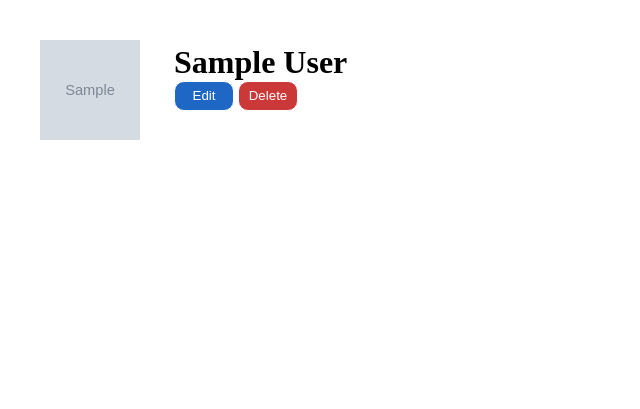
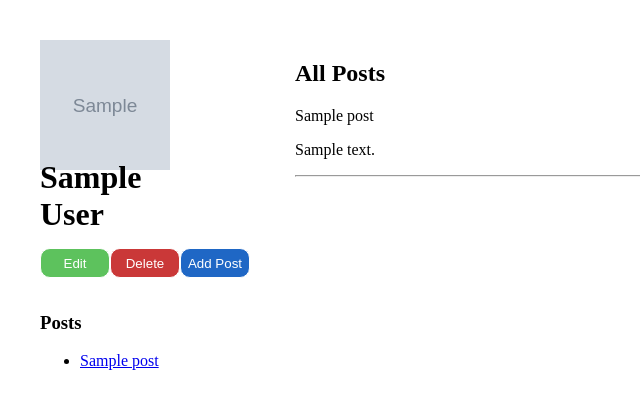
Before and after one commit to erichard413/Blogly, a Flask app: page /users/1 in a window 1280 px wide. Shown: the part 48-457 px from the top of the page, without its empty margins (0-640 px from the left). Run offline with Flask 2, Linux system fonts and the light colour scheme; tables that the repository leaves empty hold one stand-in row (values such as "Sample post"); grey boxes marked "Sample" are stand-in pictures.

Commit message:
pushing update for part-2

```diff
--- a/app.py
+++ b/app.py
@@ -1,8 +1,10 @@
 """Blogly application."""
+
+
 
 from flask import Flask, render_template, redirect, request
 from flask_debugtoolbar import DebugToolbarExtension
-from models import db, connect_db, User
+from models import db, connect_db, User, Post, get_posts_by_id, get_post
 
 app = Flask(__name__)
 app.config['SQLALCHEMY_DATABASE_URI'] = 'postgresql:///blogly'
@@ -30,7 +32,8 @@ def list_users():
 def user_information(user_id):
     """detail of user"""
     user = User.query.get_or_404(user_id)
-    return render_template("user.html", user=user)
+    post = get_posts_by_id(user_id)
+    return render_template("user.html", user=user, post=post)
 
 @app.route("/users/new")
 def add_user():
@@ -81,3 +84,69 @@ def edit_user(user_id):
     db.session.add(user)
     db.session.commit()
     return redirect(f'/users/{user.id}')
+
+@app.route("/users/<int:user_id>/posts/new")
+def add_post_form(user_id):
+    """add post form"""
+    user = User.query.get_or_404(user_id)
+    return render_template("addpost.html", user=user)
+
+@app.route("/users/<int:user_id>/posts/new", methods=["POST"])
+def create_post(user_id):
+    """add post form"""
+    title = request.form["title"]
+    content = request.form["content"]
+    new_post = Post(title=title, content=content, user_id=user_id)
+    db.session.add(new_post)
+    db.session.commit()
+    return redirect(f"/users/{user_id}")
+
+@app.route("/posts/<int:post_id>")
+def show_posts(post_id):
+    post = Post.query.get(post_id)
+    user_id = post.user_id
+    user = User.query.get(user_id)
+    return render_template("post.html", post=post, user=user)
+
+@app.route("/posts/<int:post_id>/edit")
+def edit_post(post_id):
+    post = Post.query.get(post_id)
+    return render_template("editpost.html", post=post)
+
+@app.route("/posts/<int:post_id>/edit", methods=["POST"])
+def update_post(post_id):
+    """add post form"""
+    post = Post.query.get(post_id)
+    user_id = post.user_id
+    post.title = request.form["title"]
+    post.content = request.form["content"]
+    db.session.add(post)
+    db.session.commit()
+    return redirect(f"/posts/{post_id}")
+
+@app.route("/posts/<int:post_id>/delete", methods=["POST"])
+def delete_post(post_id):
+    """delete post from id"""
+    post = Post.query.get(post_id)
+    user_id = post.user_id
+    Post.query.filter_by(id=post_id).delete()
+    db.session.commit()
+    return redirect(f'/users/{user_id}')
+
+
+# Add Post Routes
+# GET /users/[user-id]/posts/new
+# Show form to add a post for that user.
+# POST /users/[user-id]/posts/new
+# Handle add form; add post and redirect to the user detail page.
+# GET /posts/[post-id]
+# Show a post.
+
+# Show buttons to edit and delete the post.
+
+# GET /posts/[post-id]/edit
+# Show form to edit a post, and to cancel (back to user page).
+# POST /posts/[post-id]/edit
+# Handle editing of a post. Redirect back to the post view.
+# POST /posts/[post-id]/delete
+# Delete the post.
--- a/models.py
+++ b/models.py
@@ -1,6 +1,7 @@
 """Models for Blogly."""
-
+import datetime
 from flask_sqlalchemy import SQLAlchemy
+from sqlalchemy import DateTime
 
 db = SQLAlchemy()
 
@@ -21,6 +22,10 @@ class User(db.Model):
                     nullable=False)
     last_name = db.Column(db.String(15), nullable=False)
     image_url = db.Column(db.String, default="/static/images/defaultpic.png")
+    def __repr__(self):
+        """Representation output"""
+        return f"<Post {self.first_name} {self.last_name} {self.img_url}>"
+
 
     @property
     def full_name(self):
@@ -32,3 +37,29 @@ class User(db.Model):
         """gets full name"""
         u = self
         return f"{u.first_name} {u.last_name}"
+
+class Post(db.Model):
+    """Post model"""
+    __tablename__ = "posts"
+
+    id = db.Column(db.Integer,
+                    primary_key=True,
+                    autoincrement=True)
+    title = db.Column(db.String(50),
+                    nullable=False)
+    content = db.Column(db.String(1000),
+                    nullable=False)
+    created_at = db.Column(db.DateTime, default=datetime.datetime.utcnow)
+    user_id = db.Column(db.Integer, db.ForeignKey('users.id'))
+    user = db.relationship('User', backref='posts')
+    def __repr__(self):
+        """Representation output"""
+        return f"<Post {self.title} {self.content} {self.created_at} {self.user_id}>"
+def get_posts_by_id(x):
+    """returns posts with user id"""
+    p = Post.query.filter_by(user_id=x).all()
+    return p
+def get_post(user, id):
+    """returns single post from user with id of id"""
+    p = Post.query.filter_by(user_id=user, id=id)
+    return p
--- a/static/app.css
+++ b/static/app.css
@@ -36,7 +36,7 @@ body {
 }
 
 .btn {
-    width: 60px;
+    width: 70px;
     height: 30px;
     margin: 0 auto;
     border: none;
@@ -46,13 +46,17 @@ body {
     color: white;
 }
 .submit {
-    background-color: rgb(93, 194, 93)
+    background-color: rgb(31, 103, 197)
 }
 .delete {
     background-color: rgb(202, 56, 56)
 }
 .edit {
-    background-color: rgb(31, 103, 197)
+    background-color: rgb(93, 194, 93)
+}
+.cancel {
+    background-color: rgb(255, 255, 255);
+    color: rgb(31, 103, 197);
 }
 .form-edit {
     display: inline-block;
@@ -62,9 +66,10 @@ body {
 }
 .profilepic {
     display: inline-block;
+    position: relative;
     padding-right: 30px;
-    width : 100px;
-    height: 100px;
+    width : 130px;
+    height: 130px;
     object-fit: fill;
 }
 .photoblock {
@@ -73,10 +78,37 @@ body {
 .details {
     display: inline-block;
     position: relative;
-    bottom: 40px;
+    width: 40%;
+    bottom: 15px;
+
 }
 h1 {
     display: inline-block;
     border: none;
     margin: 0;
 }
+.container-main {
+    display: flex;
+}
+
+.post-content {
+    display: block;
+    resize: none;
+}
+.buttons {
+    display: flex;
+}
+.showposts {
+    padding-left: 15px;
+    width: 60%;
+}
+.left {
+    width: 20%;
+    height: 100%;
+
+}
+.userbuttons {
+    display: flex;
+    width: 200px;
+    padding-top: 15px;
+}
--- a/templates/user.html
+++ b/templates/user.html
@@ -3,28 +3,48 @@
 {% block content %}
 
 
-<div>
+<div class="container-main">
+    <div class="left">
         <div class="photoblock">
         <img  src="{{user.image_url}}" alt="user-profile-pic" class="profilepic">
     </div>
     <div class="details">
         <h1>{{user.first_name}} {{user.last_name}}</h1>
-        <div class="buttons">
+            <div class="userbuttons">
                 <form action="/users/{{user.id}}/edit" class="form-edit">
                     <input type="submit" class="btn edit" value="Edit">
                 </form>
                 <form action="/users/{{user.id}}/delete" method="POST" class="form-delete">
                     <input type="submit" class="btn delete" value="Delete">
                 </form>
+                <form action="/users/{{user.id}}/posts/new" class="form-addpost">
+                    <input type="submit" class="btn submit" value="Add Post">
+                </form>
+
             </div>
     </div>
 
+        <section class="posts">
+
+            <h3>Posts</h3>
+            <ul>
+                {% for p in post %}
+                <li><a href="/posts/{{p.id}}">{{p.title}}</a></li>
+                {% endfor %}
+            </ul>
+
+
+        </section>
+    </div>
+    <section class="showposts">
+    <h2>All Posts</h2>
+    {% for p in post %}
+    <p class="title">{{p.title}}</p>
+    <p class="post-content">{{p.content}}</p>
+    <hr>
+    {% endfor %}
+</section>
 </div>
 
 
-
-
-
-
-
 {% endblock %}
```
Also changed, not shown: templates/addpost.html (added, +18 -0 lines), templates/editpost.html (added, +18 -0 lines), templates/post.html (added, +24 -0 lines). Lines whose indentation alone changed are shown as unchanged.
